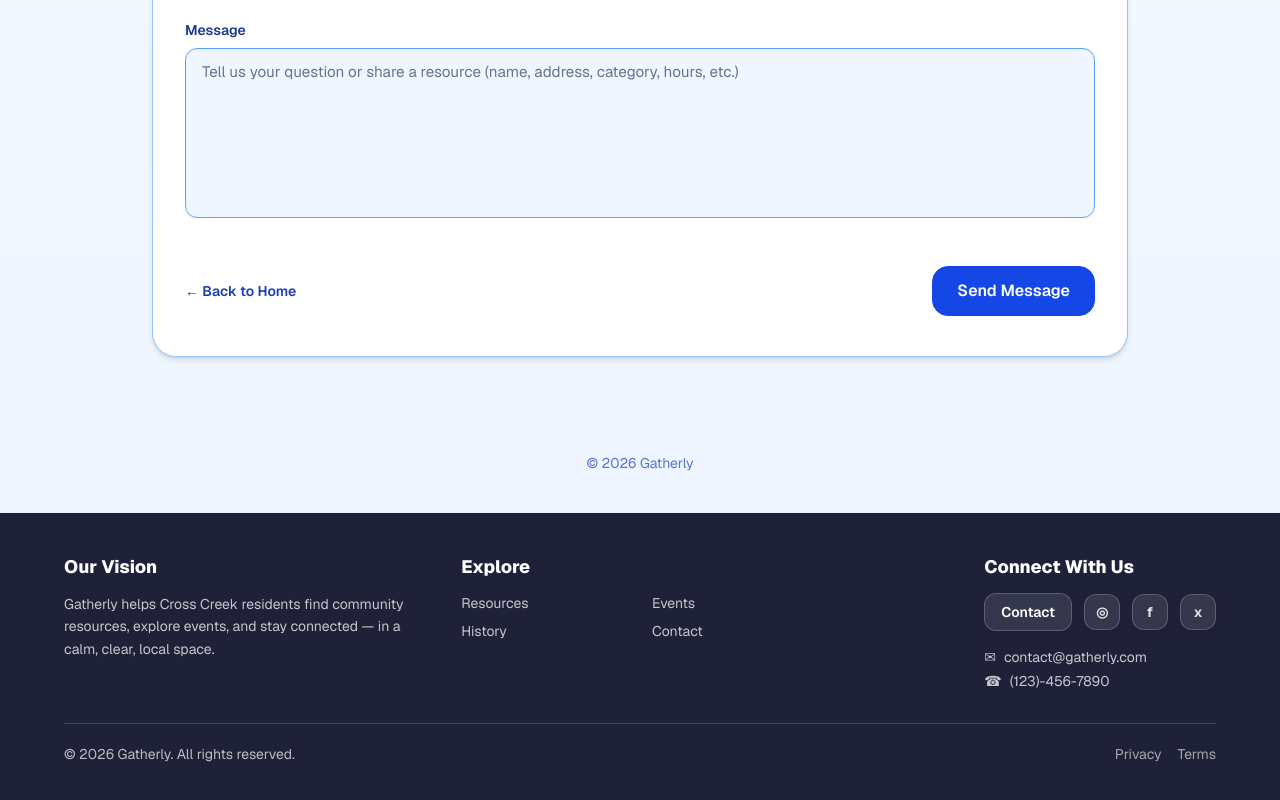
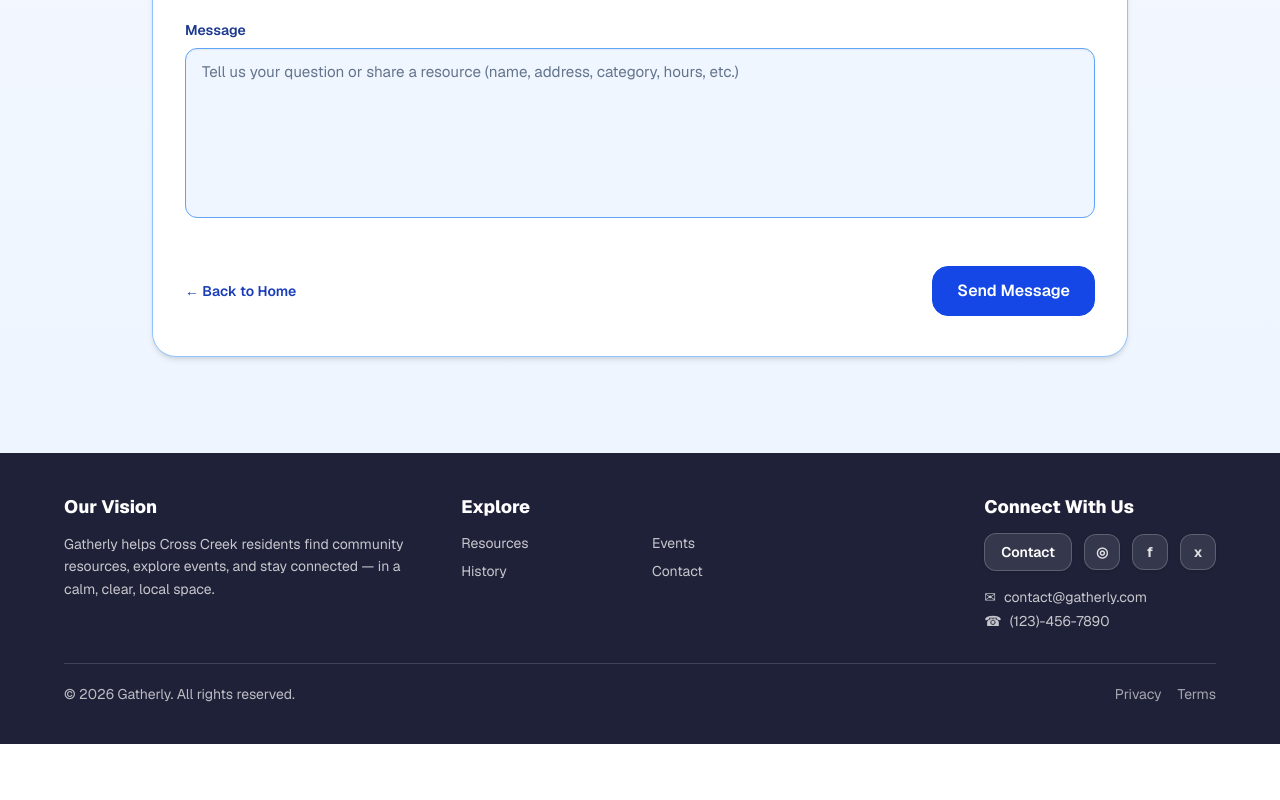
Before and after one commit to TSA-Group/tsa_group_starter, a Next.js app: page /contact in a window 1280 px wide. Shown: the part 483-1283 px from the top of the page. After the commit the page ends 1227 px from the top, so only its background shows below. Built offline with nearby package versions, Linux system fonts and the light colour scheme.

Commit message:
Update page.tsx

```diff
--- a/app/contact/page.tsx
+++ b/app/contact/page.tsx
@@ -174,10 +174,6 @@ export default function ContactPage() {
         </motion.div>
       </div>
 
-      <footer className="pb-10 text-center text-sm text-blue-800/70">
-        © {new Date().getFullYear()} Gatherly
-      </footer>
-
       {/* ================= Input Styles ================= */}
       <style jsx global>{`
         .form-input {
```
